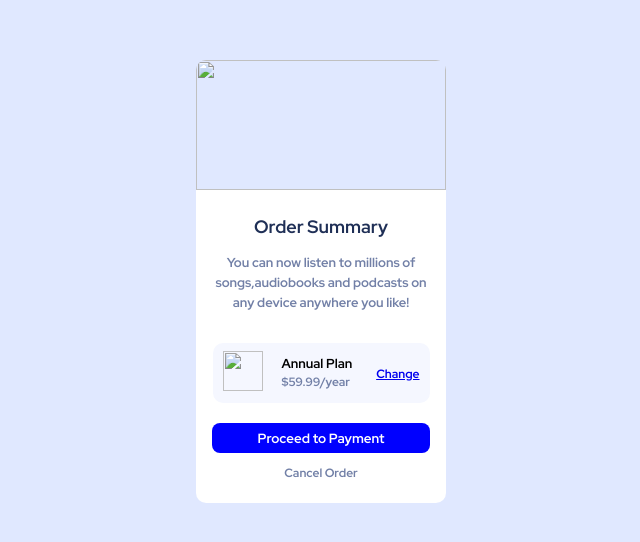
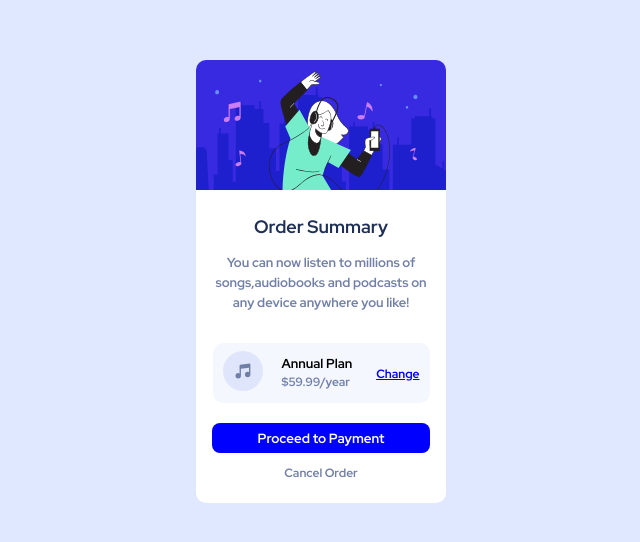
Before and after one commit to WutyiAung/order-summary-challenge, a plain HTML site: page index.html in a window 1280 px wide. Shown: the part 240-782 px from the top of the page, without its empty margins (319-959 px from the left). Drawn offline with Linux system fonts and the light colour scheme.

Commit message:
Update index.html

```diff
--- a/index.html
+++ b/index.html
@@ -11,7 +11,7 @@
   <div class="container">
 
     <div class="first-row">
-      <img src="images/illustration-hero.svg" class="background-img">
+      <img src="illustration-hero.svg" class="background-img">
     </div>
 
     <div class="second-row">
@@ -24,7 +24,7 @@
 
       <div class="plan">
          <div class="music-icon-container">
-          <img src="images/icon-music.svg" alt="" class="music-icon">
+          <img src="icon-music.svg" alt="" class="music-icon">
          </div>
          <div class="span-container">
           <p class="annual">Annual Plan</p>
```
